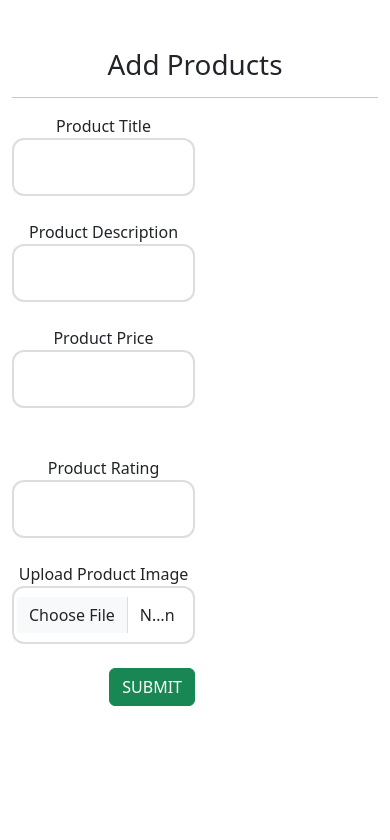
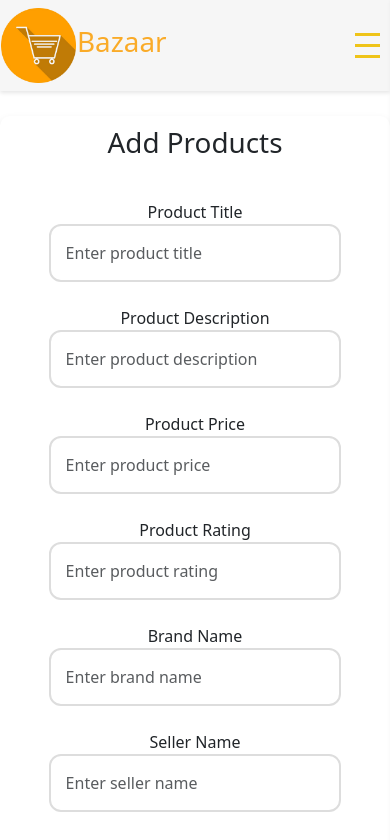
Before and after one commit to GURPARTAP001/E-commerse_2, a React (Create React App) app: page /add-products in a window 390 px wide. Shown: the top 840 px of the page. Built offline with nearby package versions, Linux system fonts and the light colour scheme; no server answers.

Commit message:
added the admin features

```diff
--- a/src/components/About.css
+++ b/src/components/About.css
@@ -82,7 +82,8 @@
 
   .about-content {
     padding: 20px;
-    margin-top: 20px;
+    margin-top: 116px;
+    margin-bottom: 10px;
     background-color: #fff;
     border-radius: 8px;
     box-shadow: 0 2px 4px rgba(0, 0, 0, 0.1);
--- /dev/null
+++ b/src/components/AddProducts.css
@@ -0,0 +1,108 @@
+/* AddProducts.css */
+
+.container {
+    margin-top: 116px;
+    margin-bottom: 10px;
+    display: flex;
+    flex-direction: column;
+    align-items: center;
+    max-width: 800px;
+    /* margin: auto; */
+    padding: 20px;
+    background: #fff;
+    border-radius: 10px;
+    box-shadow: 0 4px 8px rgba(0, 0, 0, 0.1);
+    animation: fadeIn 1s ease-in-out;
+  }
+
+  h1 {
+    text-align: center;
+    color: #333;
+    margin-bottom: 20px;
+  }
+
+  .form-group {
+    margin-bottom: 15px;
+    width: 80%!important;
+  }
+
+  .form-row {
+    display: flex;
+    justify-content: space-between;
+
+  }
+
+  .form-column {
+    width: 48%;
+  }
+
+  .form-control {
+    width: 100%;
+    padding: 10px;
+    border: 1px solid #ddd;
+    border-radius: 5px;
+    transition: border-color 0.3s ease;
+  }
+
+  .form-control:focus {
+    border-color: #6e8efb;
+    outline: none;
+  }
+
+  .btn-success {
+    background-color: #4caf50;
+    color: #fff;
+    padding: 10px 20px;
+    border: none;
+    border-radius: 5px;
+    cursor: pointer;
+    transition: background-color 0.3s ease;
+  }
+
+  .btn-success:hover {
+    background-color: #45a049;
+  }
+
+  .success-msg {
+    color: green;
+    text-align: center;
+    margin-bottom: 20px;
+  }
+
+  .error-msg {
+    color: red;
+    text-align: center;
+    margin-bottom: 20px;
+  }
+
+  @keyframes fadeIn {
+    from {
+      opacity: 0;
+    }
+    to {
+      opacity: 1;
+    }
+  }
+
+  /* Responsive styles */
+  @media (max-width: 768px) {
+    .form-row {
+      flex-direction: column;
+    }
+
+    .form-column {
+      width: 100%;
+    }
+
+    .container {
+      padding: 10px;
+    }
+
+    .form-control {
+      padding: 8px;
+    }
+
+    .btn-success {
+      padding: 8px 16px;
+    }
+  }
--- a/src/components/AddProducts.js
+++ b/src/components/AddProducts.js
@@ -1,121 +1,257 @@
-import React,{useState} from 'react'
-import {storage,fs} from '../Config'
+import React, { useState, useEffect } from 'react';
+import { storage, fs, auth } from '../Config';
+import Navbar from './Navbar';
+import './AddProducts.css';
 
-export const AddProducts = () => {
+function GetCurrentUser() {
+    const [user, setUser] = useState(null);
+    useEffect(() => {
+        auth.onAuthStateChanged((user) => {
+            if (user) {
+                fs.collection('users')
+                    .doc(user.uid)
+                    .get()
+                    .then((snapshot) => {
+                        setUser(snapshot.data().FullName);
+                    });
+            } else {
+                setUser(null);
+            }
+        });
+    }, []);
+    return user;
+}
 
-    const [title, setTitle]=useState('');
-    const [description, setDescription]=useState('');
-    const [price, setPrice]=useState('');
-    const [rating, setRating]=useState('');
-    const [image, setImage]=useState(null);
+const AddProducts = () => {
+    const [title, setTitle] = useState('');
+    const [description, setDescription] = useState('');
+    const [price, setPrice] = useState('');
+    const [rating, setRating] = useState('');
+    const [brandName, setBrandName] = useState('');
+    const [sellerName, setSellerName] = useState('');
+    const [genericName, setGenericName] = useState('');
+    const [netQuantity, setNetQuantity] = useState('');
+    const [image, setImage] = useState(null);
+    const [imageError, setImageError] = useState('');
+    const [successMsg, setSuccessMsg] = useState('');
+    const [uploadError, setUploadError] = useState('');
+    const [totalProducts, setTotalProducts] = useState(0);
 
-    const [imageError, setImageError]=useState('');
+    const types = ['image/jpg', 'image/jpeg', 'image/png', 'image/PNG'];
 
-    const [successMsg, setSuccessMsg]=useState('');
-    const [uploadError, setUploadError]=useState('');
-
-    const types =['image/jpg','image/jpeg','image/png','image/PNG'];
-    const handleProductImg=(e)=>{
+    const handleProductImg = (e) => {
         let selectedFile = e.target.files[0];
-        if(selectedFile){
-            if(selectedFile&&types.includes(selectedFile.type)){
+        if (selectedFile) {
+            if (selectedFile && types.includes(selectedFile.type)) {
                 setImage(selectedFile);
                 setImageError('');
+            } else {
+                setImage(null);
+                setImageError('Please select a valid image file type (png or jpg)');
             }
-            else{
-                setImage(null);
-                setImageError('please select a valid image file type (png or jpg)')
+        } else {
+            console.log('Please select your file');
         }
-        }
-        else{
-            console.log('please select your file');
-        }
-    }
+    };
 
-    const handleAddProducts=(e)=>{
+    const handleAddProducts = (e) => {
         e.preventDefault();
-        // console.log(title, description, price);
-        // console.log(image);
-        const uploadTask=storage.ref(`product-images/${image.name}`).put(image);
-        uploadTask.on('state_changed',snapshot=>{
-            const progress = (snapshot.bytesTransferred/snapshot.totalBytes)*100
+        const uploadTask = storage.ref(`product-images/${image.name}`).put(image);
+        uploadTask.on(
+            'state_changed',
+            (snapshot) => {
+                const progress = (snapshot.bytesTransferred / snapshot.totalBytes) * 100
                 console.log(progress);
-        },error=>setUploadError(error.message),()=>{
-            storage.ref('product-images').child(image.name).getDownloadURL().then(url=>{
-                fs.collection('Products').add({
+            },
+            (error) => {
+                setUploadError(error.message);
+            },
+            () => {
+                storage
+                    .ref('product-images')
+                    .child(image.name)
+                    .getDownloadURL()
+                    .then((url) => {
+                        fs.collection('Products')
+                            .add({
                                 title,
                                 description,
                                 price: Number(price),
                                 rating: Number(rating),
-                    url
-                }).then(()=>{
+                                brandName,
+                                sellerName,
+                                genericName,
+                                netQuantity:Number(netQuantity),
+                                url,
+                            })
+                            .then(() => {
                                 setSuccessMsg('Product added successfully');
                                 setTitle('');
                                 setDescription('');
                                 setPrice('');
                                 setRating('');
-                    document.getElementById('file').value='';
-                    setImageError('');
-                    setUploadError('');
-                    setTimeout(()=>{
+                                setBrandName('');
+                                setSellerName('');
+                                setGenericName('');
+                                setNetQuantity('');
+                                setImage(null);
+                                document.getElementById('file').value = '';
+                                setTimeout(() => {
                                     setSuccessMsg('');
-                    },100)
-                }).catch(error=>setUploadError(error.message));
+                                }, 2000);
                             })
-        })
+                            .catch((error) => setUploadError(error.message));
+                    });
             }
+        );
+    };
+
+    const user = GetCurrentUser();
+
+    useEffect(() => {
+        auth.onAuthStateChanged((user) => {
+            if (user) {
+                fs.collection('Cart ' + user.uid).onSnapshot((snapshot) => {
+                    const qty = snapshot.docs.length;
+                    setTotalProducts(qty);
+                });
+            }
+        });
+    }, []);
 
     return (
+        <>
+            <div>
+                <Navbar user={user} totalProducts={totalProducts} />
+            </div>
             <div className='container'>
-            <br></br>
-            <br></br>
                 <h1>Add Products</h1>
-            <hr></hr>
-            {successMsg&&<>
+                <hr />
+                {successMsg && (
+                    <>
                         <div className='success-msg'>{successMsg}</div>
-                <br></br>
-            </>}
-            <form autoComplete="off" className='form-group' onSubmit={handleAddProducts}>
+                        <br />
+                    </>
+                )}
+                <form autoComplete='off' className='form-group' onSubmit={handleAddProducts}>
+                    <div className='form-row'>
+                        <div className='form-column'>
                             <label>Product Title</label>
-                <input type="text" className='form-control' required
-                onChange={(e)=>setTitle(e.target.value)} value={title}></input>
-                <br></br>
+                            <input
+                                type='text'
+                                className='form-control'
+                                required
+                                placeholder='Enter product title'
+                                onChange={(e) => setTitle(e.target.value)}
+                                value={title}
+                            />
+                            <br />
                             <label>Product Description</label>
-                <input type="text" className='form-control' required
-                onChange={(e)=>setDescription(e.target.value)} value={description}></input>
-                <br></br>
+                            <input
+                                type='text'
+                                className='form-control'
+                                required
+                                placeholder='Enter product description'
+                                onChange={(e) => setDescription(e.target.value)}
+                                value={description}
+                            />
+                            <br />
                             <label>Product Price</label>
-                <input type="number" className='form-control' required
-                onChange={(e)=>setPrice(e.target.value)} value={price}></input>
-                <br></br>
-                <br></br>
+                            <input
+                                type='number'
+                                className='form-control'
+                                required
+                                placeholder='Enter product price'
+                                onChange={(e) => setPrice(e.target.value)}
+                                value={price}
+                            />
+                            <br />
                             <label>Product Rating</label>
-                <input type="number" className='form-control' required
-                onChange={(e)=>setPrice(e.target.value)} value={rating}></input>
-                <br></br>
+                            <input
+                                type='number'
+                                className='form-control'
+                                required
+                                placeholder='Enter product rating'
+                                onChange={(e) => setRating(e.target.value)}
+                                value={rating}
+                            />
+                            <br />
+                        </div>
+                        <div className='form-column'>
+                            <label>Brand Name</label>
+                            <input
+                                type='text'
+                                className='form-control'
+                                required
+                                placeholder='Enter brand name'
+                                onChange={(e) => setBrandName(e.target.value)}
+                                value={brandName}
+                            />
+                            <br />
+                            <label>Seller Name</label>
+                            <input
+                                type='text'
+                                className='form-control'
+                                required
+                                placeholder='Enter seller name'
+                                onChange={(e) => setSellerName(e.target.value)}
+                                value={sellerName}
+                            />
+                            <br />
+                            <label>Generic Name</label>
+                            <input
+                                type='text'
+                                className='form-control'
+                                required
+                                placeholder='Enter generic name'
+                                onChange={(e) => setGenericName(e.target.value)}
+                                value={genericName}
+                            />
+                            <br />
+                            <label>Net Quantity</label>
+                            <input
+                                type='number'
+                                className='form-control'
+                                required
+                                placeholder='Enter net quantity'
+                                onChange={(e) => setNetQuantity(e.target.value)}
+                                value={netQuantity}
+                            />
+                            <br />
+
+
+                        </div>
+                    </div>
                     <label>Upload Product Image</label>
-                <input type="file" id="file" className='form-control' required
-                onChange={handleProductImg}></input>
-
-                {imageError&&<>
-                    <br></br>
+                    <input
+                        type='file'
+                        id='file'
+                        className='form-control'
+                        required
+                        onChange={handleProductImg}
+                    />
+                    {imageError && (
+                        <>
+                            <br />
                             <div className='error-msg'>{imageError}</div>
-
-                </>}
-                <br></br>
-                <div style={{display:'flex', justifyContent:'flex-end'}}>
-                    <button type="submit" className='btn btn-success btn-md'>
-                        SUBMIT
+                        </>
+                    )}
+                    <br />
+                    <div style={{ display: 'flex', justifyContent: 'center' }}>
+                        <button type='submit' className='btn btn-success btn-md'>
+                            ADD PRODUCT
                         </button>
                     </div>
                 </form>
-            {uploadError&&<>
-                    <br></br>
+                {uploadError && (
+                    <>
+                        <br />
                         <div className='error-msg'>{uploadError}</div>
+                    </>
+                )}
+            </div>
+        </>
+    );
+};
 
-                </>}
-
-        </div>
-    )
-}
-export default AddProducts
+export default AddProducts;
--- a/src/components/Contact_us.css
+++ b/src/components/Contact_us.css
@@ -14,7 +14,7 @@
   .contact-us-content {
     max-width: 800px;
     text-align: center;
-    margin-top: 20px;
+    margin-top: 116px;
     margin-bottom: 10px;
     padding: 2rem;
     background-color: #fff;
--- a/src/components/Contact_us.js
+++ b/src/components/Contact_us.js
@@ -1,6 +1,3 @@
-
-
-
 import React, { useState, useEffect } from 'react';
 import Navbar from './Navbar';
 import { auth, fs } from '../Config';
--- a/src/components/Home.css
+++ b/src/components/Home.css
@@ -117,9 +117,9 @@
 
 
 
-
-
-
+.product-gps{
+  margin-top: 60px;
+}
 
 @media (max-width: 450px) {
   .product-text.title {
--- a/src/components/IndividualProduct.js
+++ b/src/components/IndividualProduct.js
@@ -1,63 +1,10 @@
-// import React from 'react';
-// import { Link } from 'react-router-dom';
-// import './IndividualProduct.css';
+import React, { useState } from 'react';
 
-// const renderStars = (rating) => {
-//     const stars = [];
-//     for (let i = 1; i <= 5; i++) {
-//         if (i <= rating) {
-//             stars.push(<span key={i} className="star filled">⭐</span>);
-//         } else {
-//             stars.push(<span key={i} className="star">✩</span>);
-//         }
-//     }
-//     return stars;
-// };
+import { useNavigate } from 'react-router-dom';
+import { Icon } from 'react-icons-kit';
 
-
-
-// const truncateDescription = (description, wordLimit) => {
-//   const words = description.split(' ');
-//   if (words.length > wordLimit) {
-//     return words.slice(0, wordLimit).join(' ') + '...';
-//   }
-//   return description;
-// };
-
-// export const IndividualProduct = ({ individualProduct, addToCart }) => {
-//   const handleAddToCart = () => {
-//     addToCart(individualProduct);
-//   };
-
-
-
-// }
-
-//   return (
-//     <div className='product card' >
-//       <Link to={`/product/${individualProduct.ID}`}>
-//       <div className='product-img'>
-//         <img src={individualProduct.url} alt="product-img" />
-//       </div>
-//       <div className='product-text title'>{individualProduct.title}</div>
-//       <div className='product-text description'>
-//         {truncateDescription(individualProduct.description, 3)}
-//       </div>
-//       <div className='product-text price'>₹ {individualProduct.price}</div>
-//       <div className='product-text rating'>
-//         {renderStars(individualProduct.rating)}
-//       </div>
-//       <div className='btn btn-danger btn-md cart-btn' onClick={handleAddToCart}>ADD TO CART</div>
-//       </Link>
-//     </div>
-//   );
-// };
-
-// export default IndividualProduct;
-
-
-import React from 'react';
-import { useNavigate } from 'react-router-dom';
+import {closeCircled} from 'react-icons-kit/ionicons/closeCircled'
+import { fs, auth } from '../Config';
 import './IndividualProduct.css';
 
 
@@ -82,16 +29,44 @@ const truncateDescription = (description, wordLimit) => {
   return description;
 };
 
-const IndividualProduct = ({ individualProduct,addToCart }) => {
+
+const IndividualProduct = ({ individualProduct,addToCart,role }) => {
   const navigate = useNavigate();
+  const [successMsg, setSuccessMsg] = useState('');
+  const [showSuccessPopup, setShowSuccessPopup] = useState(false);
 
   const handleProductClick = () => {
     navigate(`/product/${individualProduct.ID}`);
-    // <ProductPage addToCart={addToCart}/>
+  };
+
+
+  const handleDeleteProduct = async (e) => {
+    e.stopPropagation(); // Prevent the click event from bubbling up to the card
+    try {
+      await fs.collection('Products').doc(individualProduct.ID).delete();
+      console.log('Product successfully deleted!');
+      setSuccessMsg('Product deleted successfully!');
+      setShowSuccessPopup(true);
+      // Optionally, you can add a callback to refresh the product list
+      setTimeout(() => {
+        setShowSuccessPopup(false);
+        window.location.reload(); // Refresh the page to update the product list
+      }, 1000); // Adjust the timeout duration as needed
+    } catch (error) {
+      console.error('Error removing product: ', error);
+    }
   };
 
   return (
+    <>
+    <div className='main-card'>
+    {role === 'admin' && (
+      <div className='close-btn' onClick={handleDeleteProduct}>
+        <Icon icon={closeCircled} size={30} className="close-icon"/>
+      </div>
+    )}
     <div className='product card' onClick={handleProductClick}>
+
       <div className='product-img'>
         <img src={individualProduct.url} alt="product-img" />
       </div>
@@ -108,6 +83,9 @@ const IndividualProduct = ({ individualProduct,addToCart }) => {
         addToCart(individualProduct);
       }}>ADD TO CART</div>
     </div>
+    {showSuccessPopup && <div className='success-popup'>{successMsg}</div>}
+    </div>
+    </>
   );
 };
 
--- a/src/components/Navbar.css
+++ b/src/components/Navbar.css
@@ -9,26 +9,28 @@
   align-items: center;
   background-color: #f6f6f6;
   box-shadow: 0 2px 4px rgba(0, 0, 0, 0.1);
-    position: relative;
+  position: fixed !important;
+  top: 0 !important;
+  left: 0 !important;
+  z-index: 1000 !important;
+  margin-bottom: 10px;
 }
 
-
-
-  .intro{
+.intro {
   display: flex;
   align-items: center;
-    margin-left: 01px;
+  margin-left: 1px;
   text-decoration: none;
 }
-  .logo{
+
+.logo {
   width: 75px;
   height: auto;
   margin-right: 1px;
+}
 
-  }
-  .intro h1{
+.intro h1 {
   color: #faab28;
-
 }
 
 .logo img {
@@ -57,11 +59,12 @@
   align-items: center;
 }
 
-  .logout{
+.logout {
   display: flex;
   flex-direction: column;
 }
-  .logout:hover{
+
+.logout:hover {
   color: #e00a02;
 }
 
--- a/src/components/ProductPage.css
+++ b/src/components/ProductPage.css
@@ -3,6 +3,7 @@
 .product-page-container {
   /* background-color: #c00902; */
   display: flex;
+  margin-top: 116px;
   flex-direction: column;
   align-items: center;
   padding: 20px;
@@ -26,7 +27,7 @@
 
 
 .product-image img {
-  width: 50%;
+  width: 80%;
   height: auto;
   border-radius: 10px;
   box-shadow: 0 4px 8px rgba(0, 0, 0, 0.1);
--- a/src/components/Products.js
+++ b/src/components/Products.js
@@ -3,7 +3,7 @@ import Masonry from 'react-masonry-css';
 import IndividualProduct from './IndividualProduct';
 import './Products.css';
 
-export const Products = ({ products, addToCart }) => {
+export const Products = ({ products, addToCart ,role}) => {
   const breakpointColumnsObj = {
     default: 4,
     1100: 3,
@@ -22,6 +22,7 @@ export const Products = ({ products, addToCart }) => {
           key={individualProduct.ID}
           individualProduct={individualProduct}
           addToCart={addToCart}
+          role={role}
         />
       ))}
     </Masonry>
```
Also changed, not shown: src/components/Home.js (+24 -6 lines), src/components/IndividualProduct.css (+59 -5 lines). Lines whose indentation alone changed are shown as unchanged.
